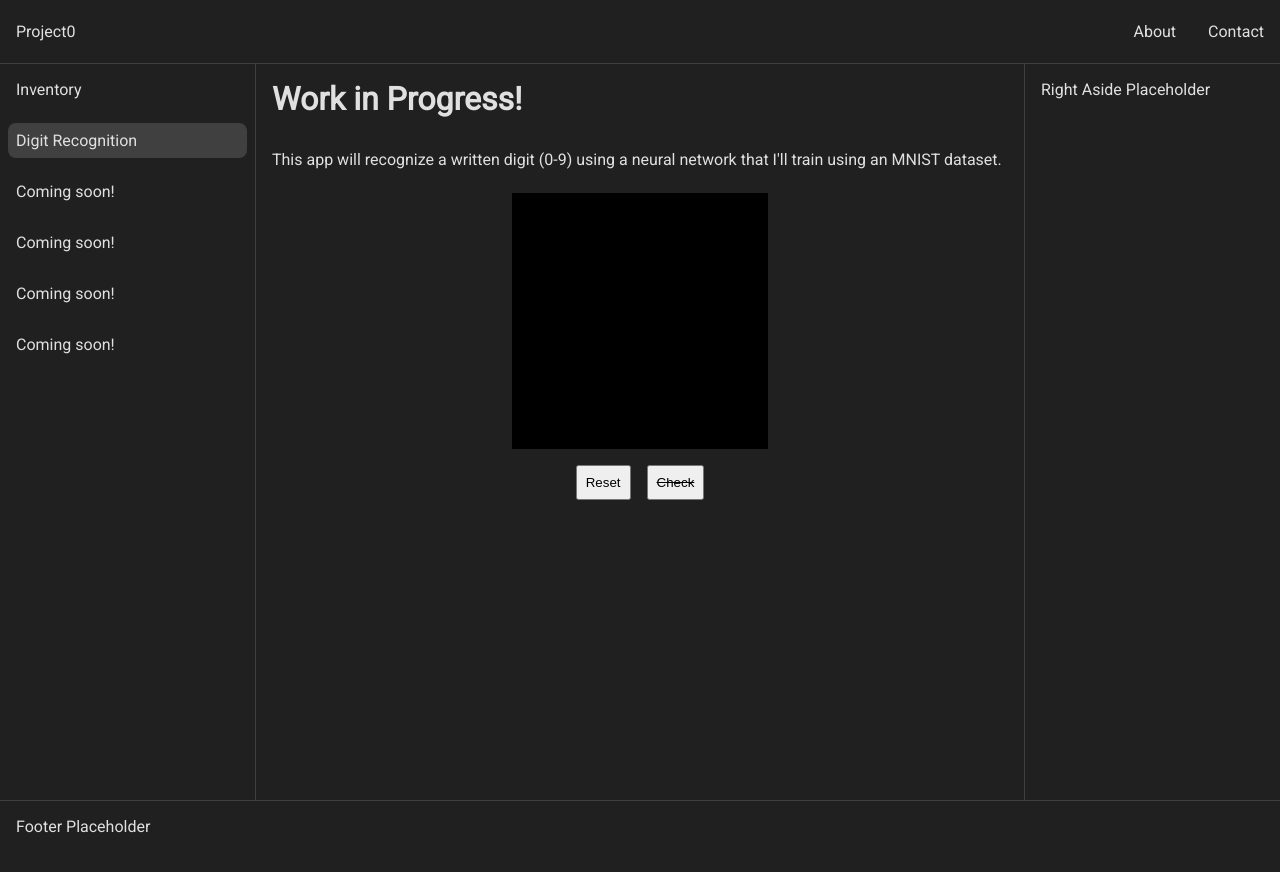
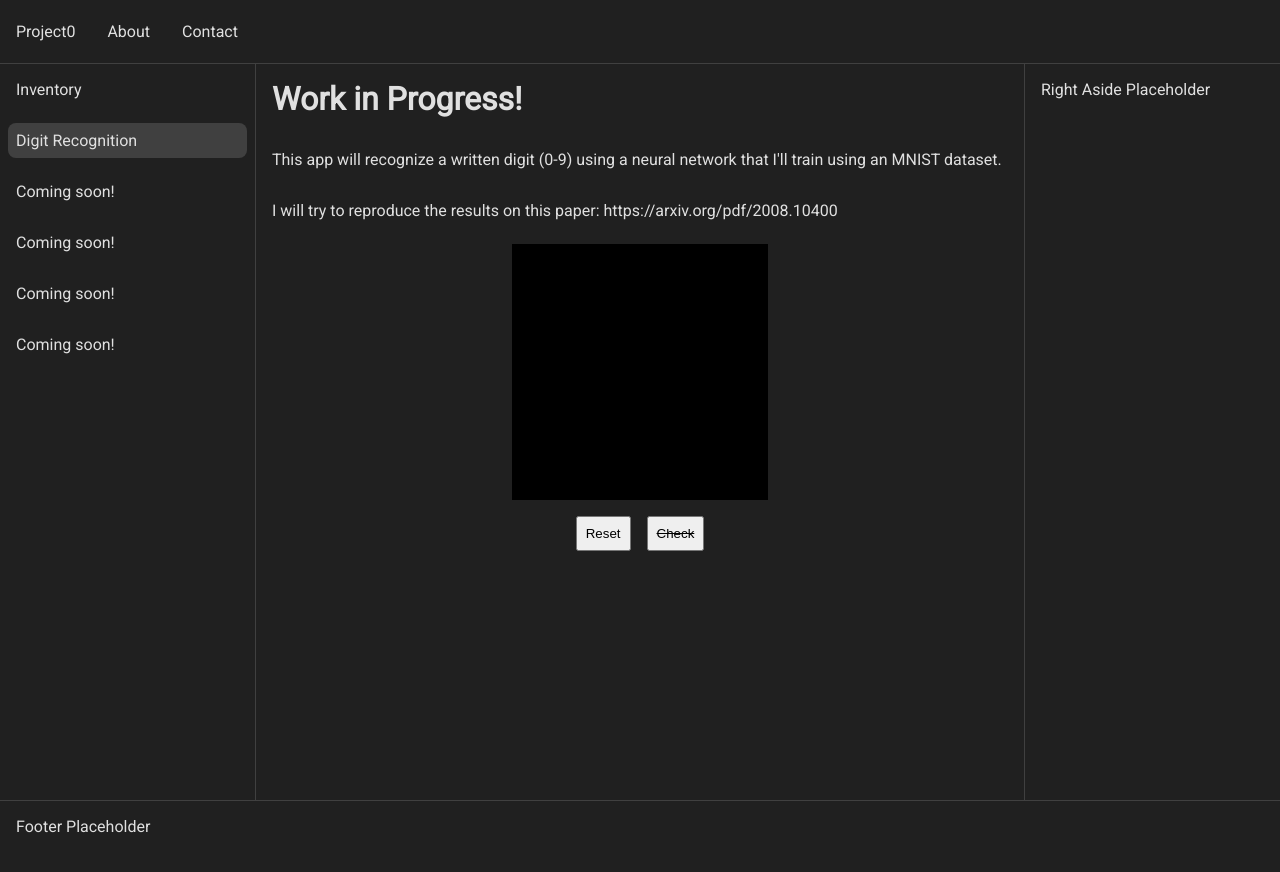
Before and after one commit to Caderk/project0, a Next.js app in the folder frontend-service/: page /digit-recognition in a window 1280 px wide. Shown: the top 872 px of the page. Built offline with nearby package versions, Linux system fonts and the light colour scheme.

Commit message:
Restructured links inside other elements Modified style of links.

```diff
--- a/frontend-service/src/app/digit-recognition/page.tsx
+++ b/frontend-service/src/app/digit-recognition/page.tsx
@@ -97,6 +97,10 @@ export default function Page() {
         This app will recognize a written digit (0-9) using a neural network
         that I&apos;ll train using an MNIST dataset.
       </span>
+
+      <span>
+        I will try to reproduce the results on this paper: <a className="inline" href="https://arxiv.org/pdf/2008.10400" target="_blank" rel="noopener noreferrer">https://arxiv.org/pdf/2008.10400</a>
+      </span>
       <svg
         width={gridSize * cellSize}
         height={gridSize * cellSize}
--- a/frontend-service/src/app/globals.css
+++ b/frontend-service/src/app/globals.css
@@ -26,6 +26,15 @@ body {
   color: var(--neutral-7);
 }
 
+.main * {
+  box-sizing: border-box;
+}
+
+.main *:not(div):not(svg):not(rect):not(a.inline) {
+  margin: 0.5rem;
+  padding: 0.5rem;
+}
+
 a {
   /* Prevent links from being blue */
   color: inherit;
@@ -37,13 +46,8 @@ a:visited {
   color: inherit;
 }
 
-.main * {
-  box-sizing: border-box;
-}
-
-.main *:not(div):not(svg):not(rect) {
-  margin: 0.5rem;
-  padding: 0.5rem;
+a.inline:hover, a.inline:active {
+  color: var(--neutral-6);
 }
 
 .header {
--- a/frontend-service/src/app/inventory/page.tsx
+++ b/frontend-service/src/app/inventory/page.tsx
@@ -81,9 +81,9 @@ export default function Page() {
       <h1>Real-Time Items List</h1>
       <p>
         This page showcases a prototype of my inventory-service implementation. It&apos;s an Express.js API that handles CRUD operations for inventory items. It includes server-side validation with Joi, unique ID generation with UUID, and real-time data broadcasting to connected clients via SSE. Feel free to explore and interact with the service, or check out the API directly
-        here:
+        here: <a className="inline" href="https://caderk.ddns.net/inventory-service">Inventory Service API</a>
+
       </p>
-      <a href="https://caderk.ddns.net/inventory-service">Inventory Service API</a>
       <div className="form-container">
         <ItemForm onAddItem={handleAddItem} isDisabled={items.length >= 20} />
         {errorMessage && <span className="error-message">{errorMessage}</span>}
```
